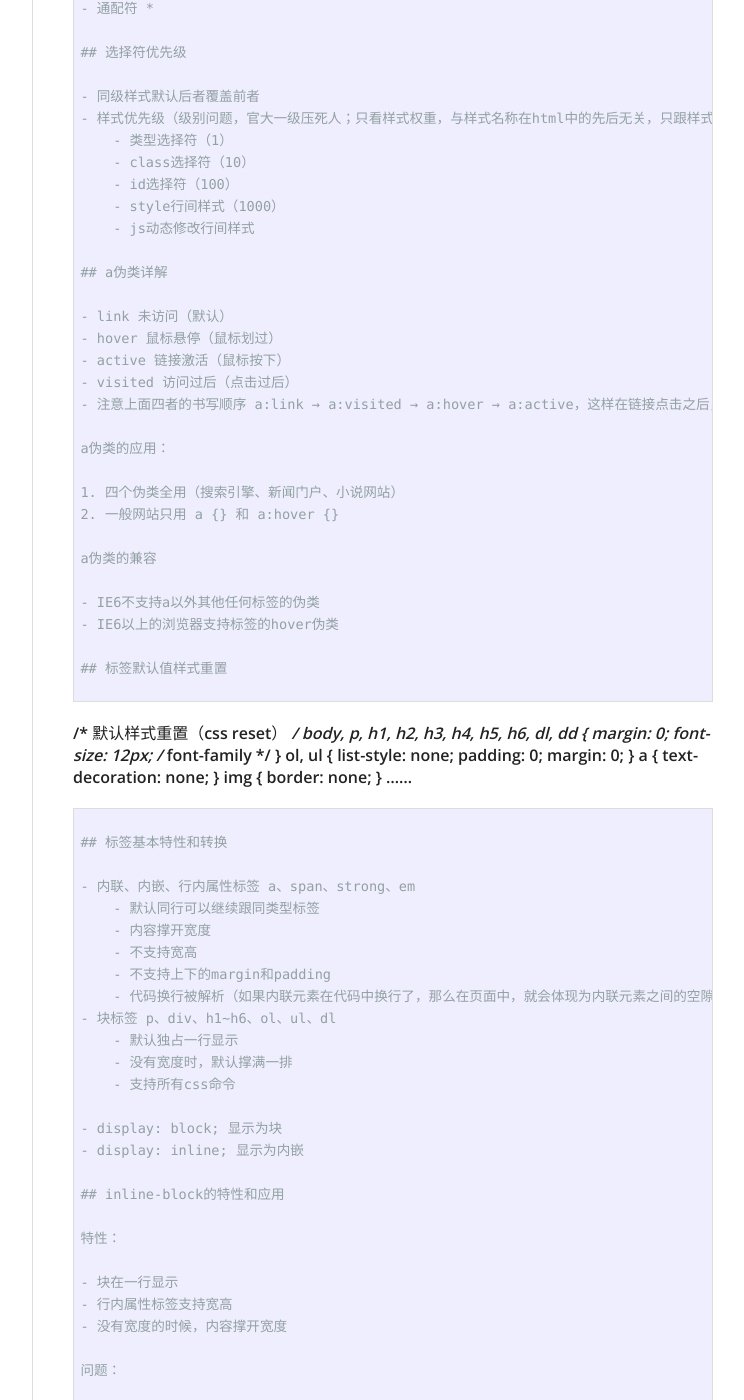
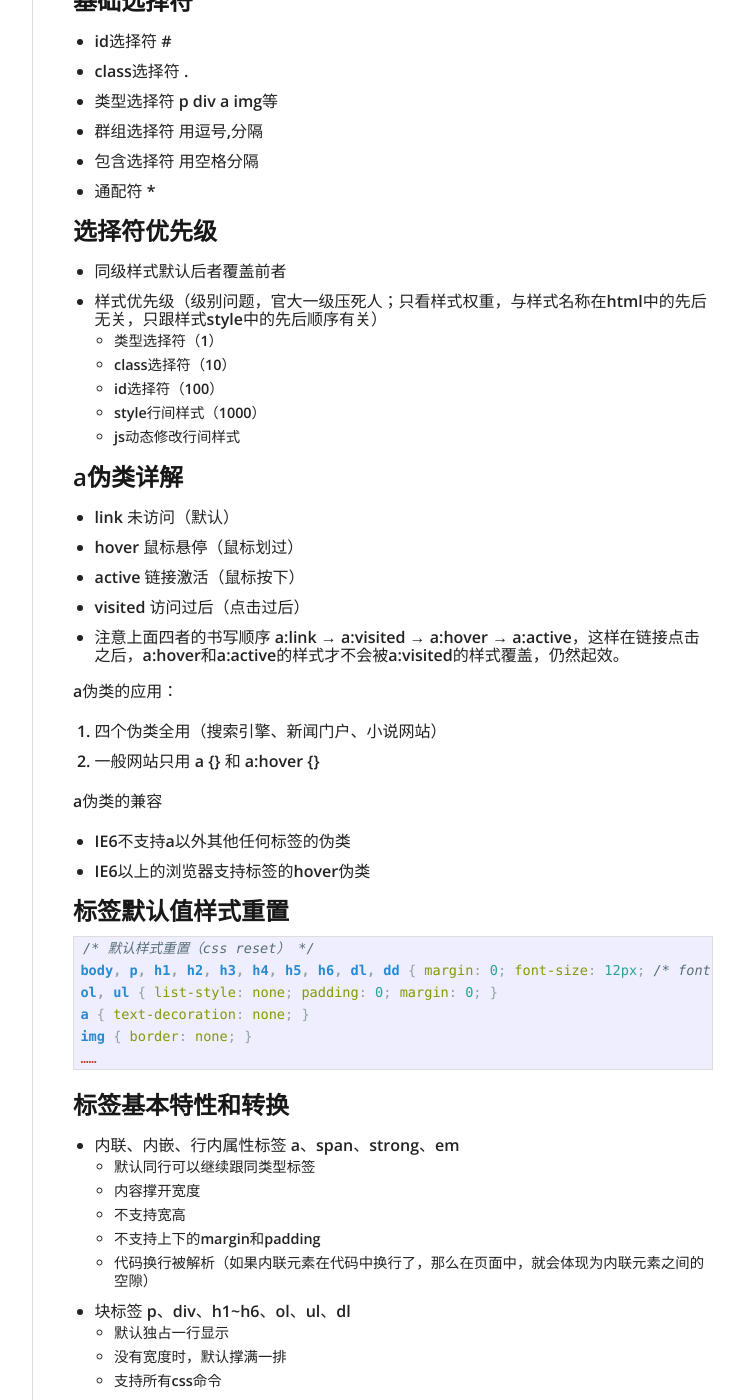
Before and after one commit to fantaghiro/fantaghiro.github.io, a Jekyll site: the page built from _posts/2014-07-30-HTML-CSS-Basics.markdown, in a window 1280 px wide and 1400 px high, scrolled down 3956 px. Shown: the whole window, without its empty margins (378-1122 px from the left). Built offline with Jekyll 4.4.1, drawn with Linux system fonts in a browser that asks for light colours; nearby versions of some CDN libraries; comment, search, counter and statistics services are not loaded; some of the changed text lies outside the part shown.

Commit message:
Update 2014-07-30-HTML-CSS-Basics.markdown

````diff
--- a/_posts/2014-07-30-HTML-CSS-Basics.markdown
+++ b/_posts/2014-07-30-HTML-CSS-Basics.markdown
@@ -62,7 +62,7 @@ tags:
 
 ##background
 
-```
+```css
 #bg {
 background: url(bg.jpg) center top no-repeat gray fixed;
 }
@@ -70,7 +70,7 @@ background: url(bg.jpg) center top no-repeat gray fixed;
 
 等价于：
 
-```
+```css
 #bg {
 background-image: url(bg.jpg);
 background-position: center top;
@@ -137,9 +137,11 @@ background-attachment: fixed;
 
 - target="_self"/"_blank"
 - 在head中添加如下代码，可以让页面中所有的链接都在新页面中打开，其中base代表默认
-```
+
+```html
 <base target="_blank"/>
 ```
+
 - a标签的作用
     - 链接（a标签中放链接）
     - 下载（href的路径是文件路径）
@@ -208,7 +210,7 @@ a伪类的兼容
 
 ##标签默认值样式重置
 
-```
+```css
 /* 默认样式重置（css reset） */
 body, p, h1, h2, h3, h4, h5, h6, dl, dd { margin: 0; font-size: 12px; /* font-family */ }
 ol, ul { list-style: none; padding: 0; margin: 0; }
@@ -298,7 +300,7 @@ clear控制元素的某个方向上不能有浮动元素
 
 - 方法四、 在浮动元素下边加上&lt;div class="clear"&gt;&lt;/div&gt;空标签清浮动（问题：IE6最小高度19px；解决后IE6下还有2px偏差）
 
-```
+```css
 .clear {
     height: 0px;
     clear: both;
@@ -315,7 +317,7 @@ clear控制元素的某个方向上不能有浮动元素
 - 方法五、在浮动元素下面加&lt;br clear="all" /&gt; （问题：不符合W3C标准，样式混入了html）
 - 方法六、给浮动元素的父级元素加上clear类，然后给该元素的after伪类设置如下样式（问题：IE6、7不支持after伪类，为了兼容IE6、7，还要给父级元素加上样式zoom:1）
 
-```
+```css
 .clear:after {
     content: "";
     display: block;
@@ -331,7 +333,7 @@ clear控制元素的某个方向上不能有浮动元素
 
 **最终推荐使用的清楚浮动的方法**
 
-```
+```css
 .clear { /*用来处理IE6、7*/
     zoom: 1;
 }
````
